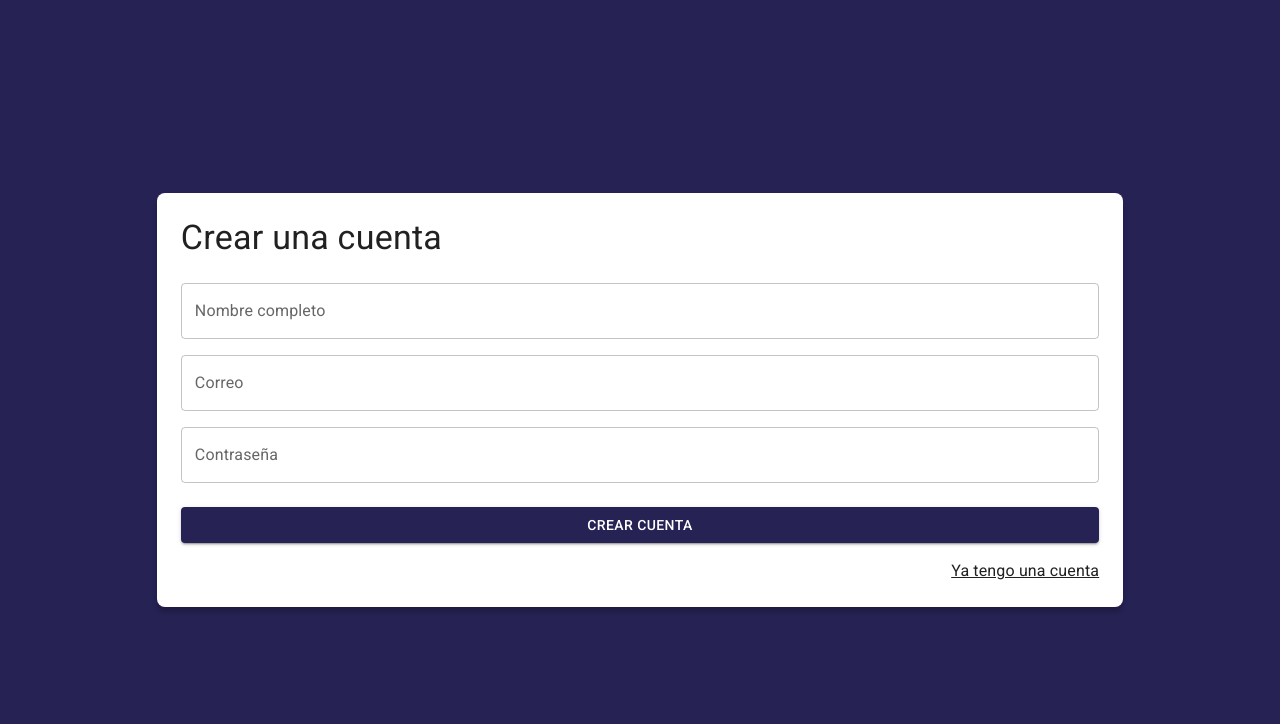
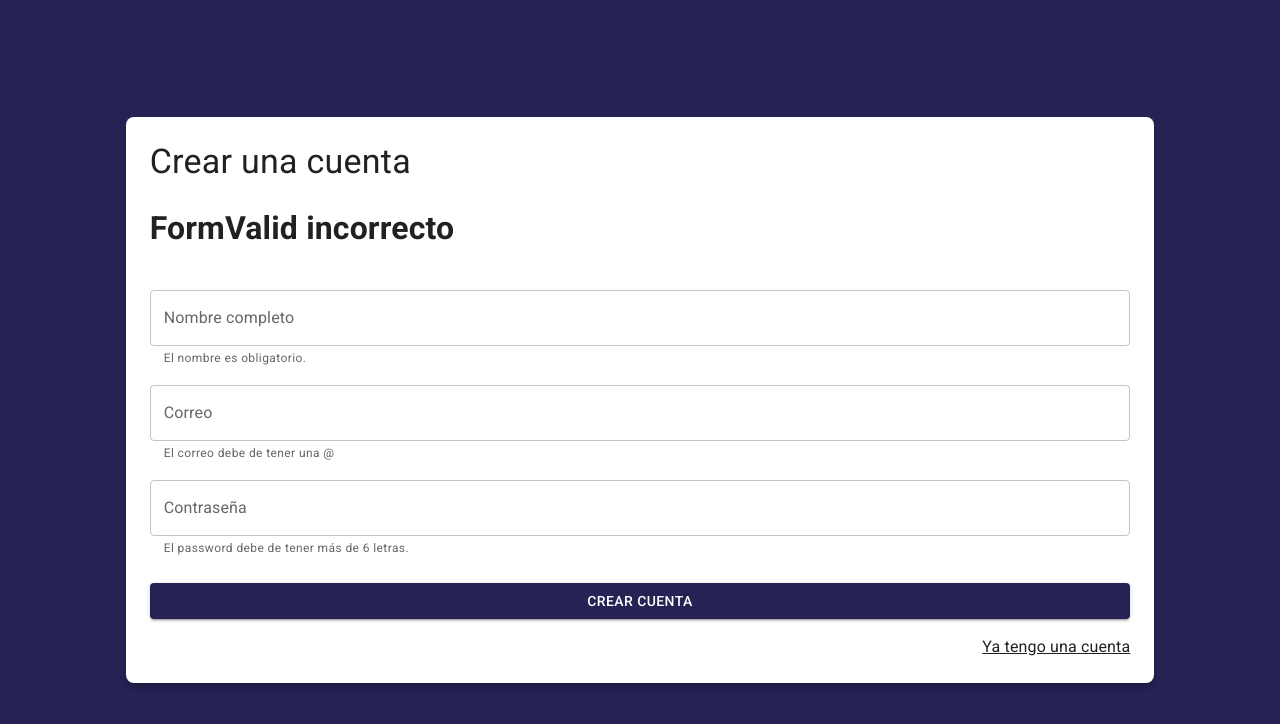
Before and after one commit to JuanManuelCarranzaTorrico/08-journal-app, a React (Vite) app: page /auth/register in a window 1280 px wide. Shown: the top 724 px of the page. Built offline with nearby package versions, Linux system fonts and the light colour scheme.

Commit message:
Validar formulario con custom hook

```diff
--- a/src/auth/pages/RegisterPage.jsx
+++ b/src/auth/pages/RegisterPage.jsx
@@ -2,36 +2,80 @@
 import { Button, Grid, Link, TextField, Typography } from "@mui/material"
 import { Link as RouterLink } from "react-router-dom"
 import { AuthLayout } from "../layout/AuthLayout"
+import { useForm } from "../../hooks/useForm"
+import { useState } from "react"
+
+const formData = {
+  displayName: '',
+  email: '',
+  password: ''
+}
+const formValidations = {
+  email: [ (value) => value.includes('@'), 'El correo debe de tener una @'],
+  password: [ (value) => value.length >= 6, 'El password debe de tener más de 6 letras.'],
+  displayName: [ (value) => value.length >= 1, 'El nombre es obligatorio.'],
+}
 
 export const RegisterPage = () => {
+  const [FormSubmitted, setFormSubmitted] = useState(false);
+  const { formState, displayName, email, password, onInputChange,
+          isFormValid, displayNameValid, emailValid, passwordValid
+        } = useForm(formData, formValidations);
+
+
+  const onSubmit = (e) => {
+    e.preventDefault();
+    setFormSubmitted(true);
+    // console.log(formState);
+  }
+
   return (
     <AuthLayout title="Crear una cuenta">
-        <form>
+      <h1>FormValid {isFormValid? 'Valido' : 'incorrecto' }</h1>
+        <form onSubmit={onSubmit}>
           <Grid container >
           <Grid item xs={12} sx={{mt: 2}}>
               <TextField
                label="Nombre completo"
                type="text"
                placeholder="Tu nombre"
-               fullWidth />
+               fullWidth
+               value={displayName}
+                name="displayName"
+                onChange={onInputChange}
+                error={!!displayNameValid && FormSubmitted}
+                helperText={displayNameValid}
+               />
             </Grid>
             <Grid item xs={12} sx={{mt: 2}}>
               <TextField
                label="Correo"
                type="email"
                placeholder="correo@google.com"
-               fullWidth />
+               fullWidth
+               value={email}
+                name="email"
+                onChange={onInputChange}
+                error={!!emailValid && FormSubmitted}
+                helperText={emailValid}
+                />
             </Grid>
             <Grid item xs={12} sx={{mt: 2}}>
               <TextField
                label="Contraseña"
                type="password"
                placeholder="contraseña"
-               fullWidth />
+               fullWidth
+               value={password}
+                name="password"
+                onChange={onInputChange}
+                error={!!passwordValid && FormSubmitted}
+                helperText={passwordValid}
+               />
             </Grid>
             <Grid container spacing={2} sx={{mb: 2, mt: 1}}>
               <Grid item xs={12} sm={12}>
-                <Button variant="contained" fullWidth>
+                <Button variant="contained" fullWidth type="submit">
                    Crear cuenta
                 </Button>
               </Grid>
--- a/src/hooks/useForm.js
+++ b/src/hooks/useForm.js
@@ -1,8 +1,23 @@
-import { useState } from 'react';
+import { useEffect, useMemo, useState } from 'react';
 
-export const useForm = ( initialForm = {} ) => {
+export const useForm = ( initialForm = {}, formValidations = {} ) => {
 
     const [ formState, setFormState ] = useState( initialForm );
+    const [ formValidation, setFormValidation ] = useState({});
+
+    useEffect(() => {
+        createValidators();
+    }, [formState])
+
+    const isFormValid = useMemo(()=>{
+
+        for (const formValue of Object.keys(formValidation)) {
+            if (formValidation[formValue] !== null) {
+                return false;
+            }
+            return true;
+        }
+    }, [ formValidation ]);
 
     const onInputChange = ({ target }) => {
         const { name, value } = target;
@@ -16,10 +31,22 @@
         setFormState( initialForm );
     }
 
+    const createValidators = () =>{
+        const formCheckValues = {};
+        for (const formField of Object.keys(formValidations)){
+            const [ fn, errorMassage ] = formValidations[formField];
+            // console.log(formField);
+            formCheckValues[`${formField }Valid`] = fn(formState[formField]) ? null : errorMassage;
+        }
+        setFormValidation(formCheckValues);
+    }
+
     return {
         ...formState,
         formState,
         onInputChange,
         onResetForm,
+        ...formValidation,
+        isFormValid
     }
 }
```
